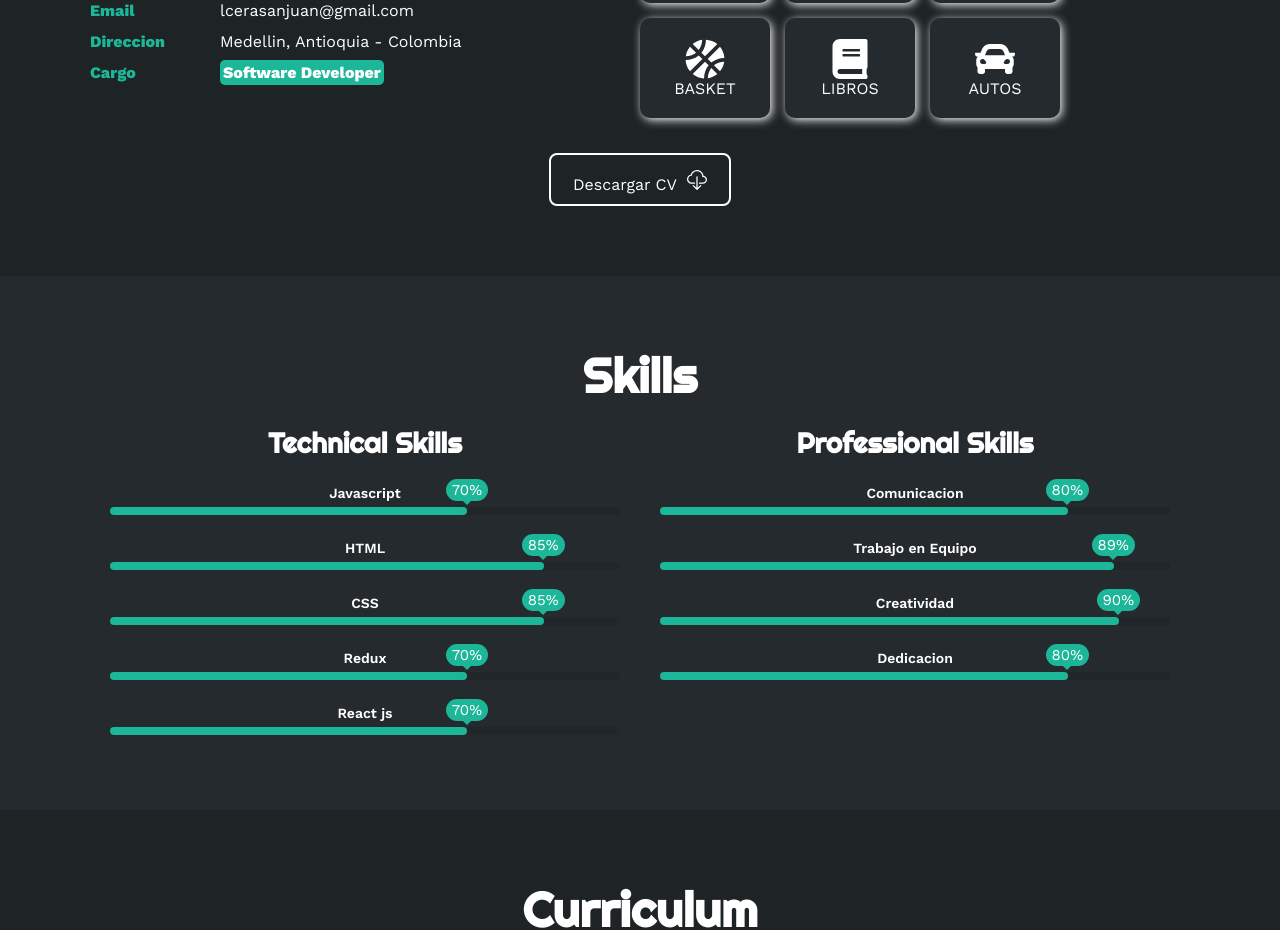
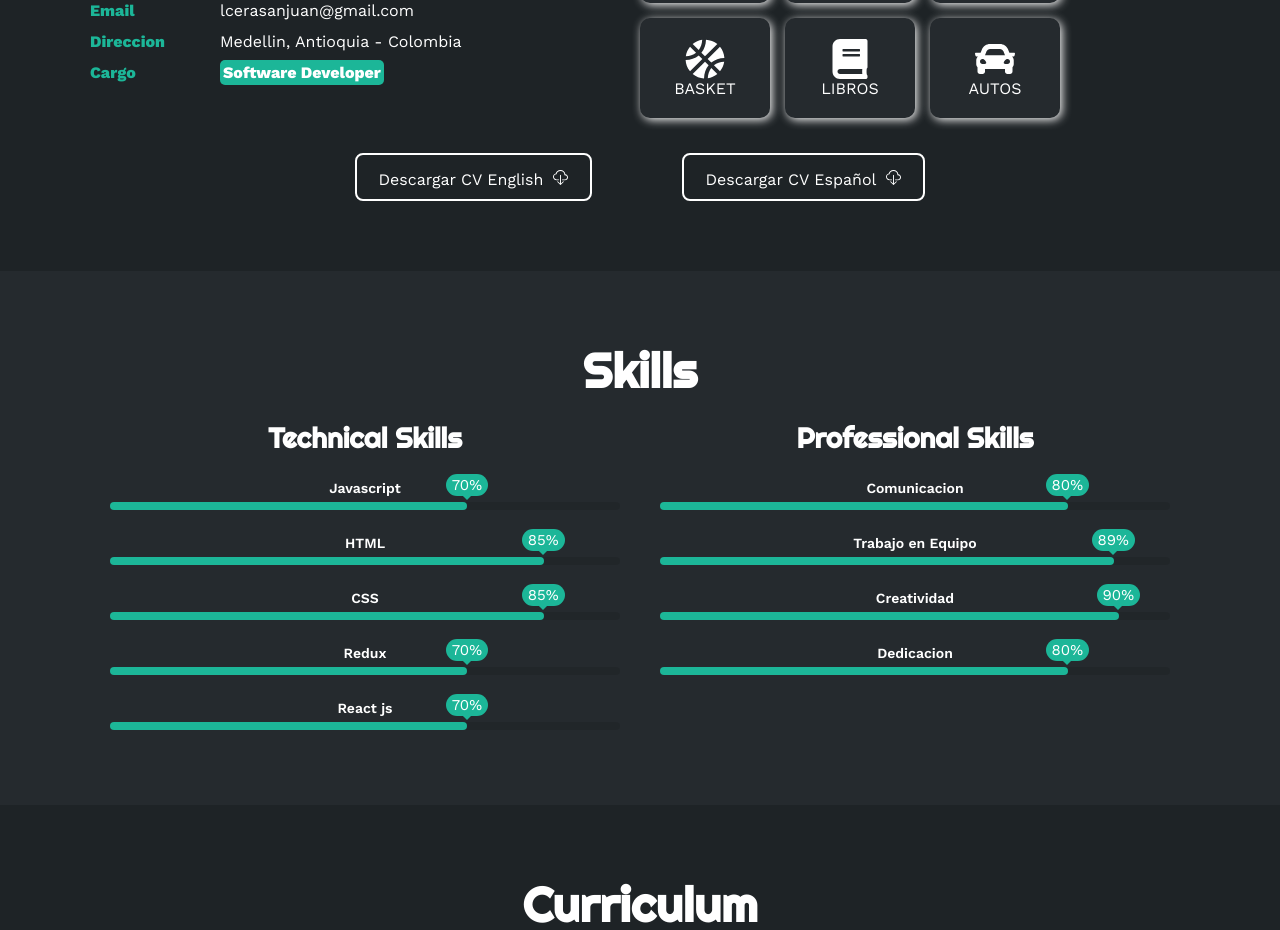
Before and after one commit to lfceras/porfolioluis, a React (Vite) app: page / in a window 1280 px wide. Shown: the part 1260-2190 px from the top of the page. Built offline with nearby package versions, Linux system fonts and the light colour scheme; no server answers.

Commit message:
agregando cambios en formulario contacto y agregando curriculums

```diff
--- a/src/components/about_me/About_me.jsx
+++ b/src/components/about_me/About_me.jsx
@@ -1,8 +1,10 @@
 import styles from "./about_me.module.css";
-import {LuGamepad2} from 'react-icons/lu'
-import {ImHeadphones} from 'react-icons/im'
-import {FaPlane, FaBasketballBall, FaBook, FaCar} from 'react-icons/fa'
-import {BsCloudDownload} from 'react-icons/bs'
+import { LuGamepad2 } from "react-icons/lu";
+import { ImHeadphones } from "react-icons/im";
+import { FaPlane, FaBasketballBall, FaBook, FaCar } from "react-icons/fa";
+import { BsCloudDownload } from "react-icons/bs";
+import english from "../../curriculums/Curriculum-english.pdf";
+import spanish from "../../curriculums/Curriculum-spanish.pdf";
 
 const About_me = () => {
   return (
@@ -56,54 +58,55 @@ const About_me = () => {
               <h3>Intereses</h3>
               <div className={styles.contenedor_intereses}>
                 <div className={styles.interes}>
-                  <LuGamepad2
-                  size={40}
-                  color="white"/>
+                  <LuGamepad2 size={40} color="white" />
                   <span>JUEGOS</span>
                 </div>
                 <div className={styles.interes}>
-                  <ImHeadphones
-                  size={40}
-                  color="white"/>
+                  <ImHeadphones size={40} color="white" />
                   <span>MUSICA</span>
                 </div>
                 <div className={styles.interes}>
-                  <FaPlane
-                  size={40}
-                  color="white"/>
+                  <FaPlane size={40} color="white" />
                   <span>VIAJAR</span>
                 </div>
                 <div className={styles.interes}>
-                  <FaBasketballBall
-                  size={40}
-                  color="white"/>
+                  <FaBasketballBall size={40} color="white" />
                   <span>BASKET</span>
                 </div>
                 <div className={styles.interes}>
-                  <FaBook
-                  size={40}
-                  color="white"/>
+                  <FaBook size={40} color="white" />
                   <span>LIBROS</span>
                 </div>
                 <div className={styles.interes}>
-                  <FaCar
-                  size={40}
-                  color="white"/>
+                  <FaCar size={40} color="white" />
                   <span>AUTOS</span>
                 </div>
               </div>
             </div>
           </div>
+          <div className={styles.buttonss}>
             <button>
-            <a href="./images/curriculumv.pdf" download="Curriculum PDF">
-              Descargar CV
+              <a href={english} download="Curriculum English PDF">
+                Descargar CV English
               </a>
               <BsCloudDownload
-            size={20}
-            style={{marginLeft:10, marginTop:5}}
+                size={15}
+                style={{ marginLeft: 10, marginTop: 5 }}
               />
               <span className={styles.overlay}></span>
             </button>
+
+            <button>
+              <a href={spanish} download="Curriculum Spanish PDF">
+                Descargar CV Español
+              </a>
+              <BsCloudDownload
+                size={15}
+                style={{ marginLeft: 10, marginTop: 5 }}
+              />
+              <span className={styles.overlay}></span>
+            </button>
+          </div>
         </div>
       </section>
     </div>
--- a/src/components/about_me/about_me.module.css
+++ b/src/components/about_me/about_me.module.css
@@ -89,6 +89,15 @@
   background-color: #1CB698;
 }
 
+.buttonss{
+  display: flex;
+    align-items: center;
+    justify-content: center;
+    width: 60%;
+    margin-left: auto;
+    margin-right: auto;
+}
+
 .sobremi button{
   cursor: pointer;
   background-color: transparent;
@@ -97,7 +106,7 @@
   display: block;
   margin: 20px auto;
   padding: 10px 22px;
-  font-size: 16px;
+  font-size: 10px;
   color: #fff;
   position: relative;
   z-index: 10;
@@ -127,6 +136,8 @@
   border-radius: 8px;
 }
 
+
+
 @media screen and (max-width: 768px){
   .sobremi .fila{
     display: block;
@@ -134,4 +145,11 @@
   .sobremi .fila .col{
     width: fit-content;
   }
+  .buttonss{
+    display: flex;
+    flex-direction: column;
+  }
+  .sobremi button{
+    font-size: 14px;
+  }
 }
```
Also changed, not shown: src/components/contacto/Contacto.jsx (+7 -6 lines), 2 other files (tests, documents, lock files or other folders). Lines whose indentation alone changed are shown as unchanged.
